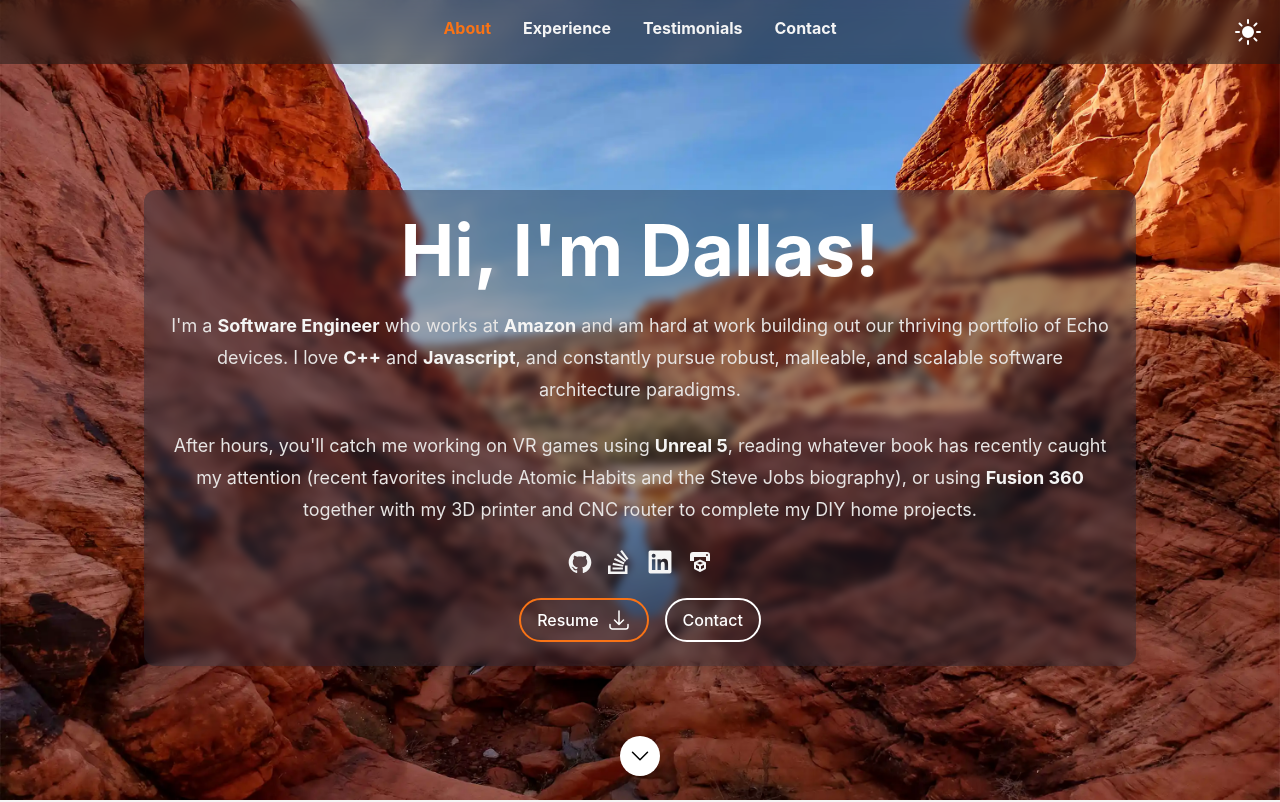
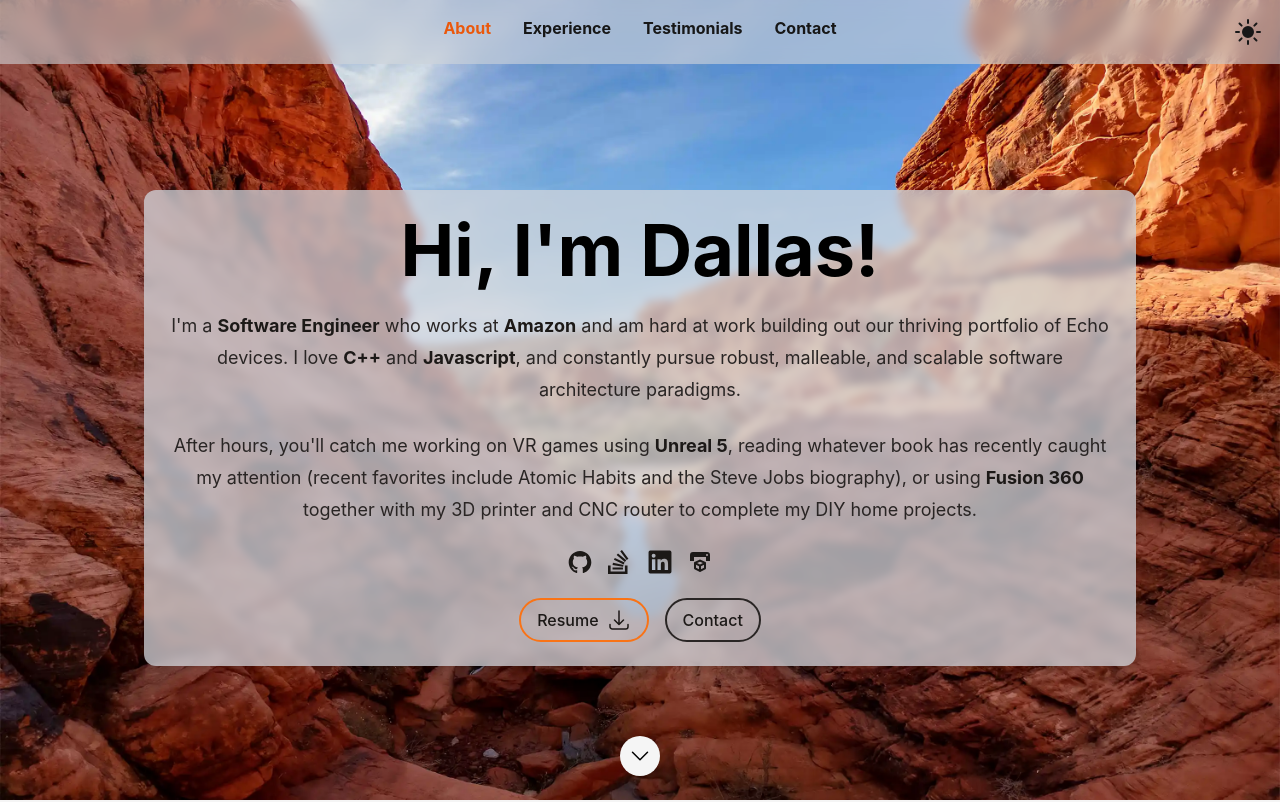
Before and after one commit to Dallas-J/react-resume, a React (Create React App) app: page / in a window 1280 px wide. Shown: the top 802 px of the page. Built offline with nearby package versions, Linux system fonts and the light colour scheme.

Commit message:
Make light mode more consistent

```diff
--- a/src/components/Sections/Header.tsx
+++ b/src/components/Sections/Header.tsx
@@ -45,11 +45,11 @@ const Header: FC = memo(() => {
 const DesktopNav: FC<{navSections: SectionIdProps[]; currentSection: SectionIdProps | null; isDark: boolean; persistDark: Function}> = memo(
   ({navSections, currentSection, isDark, persistDark}) => {
     const baseClass =
-      '-m-1.5 p-1.5 rounded-md font-bold first-letter:uppercase hover:transition-colors hover:duration-300 focus:outline-none focus-visible:ring-2 focus-visible:ring-orange-500 sm:hover:text-orange-500 text-neutral-100';
-    const activeClass = classNames(baseClass, 'text-orange-500');
-    const inactiveClass = classNames(baseClass, 'text-neutral-100');
+      '-m-1.5 p-1.5 rounded-md font-bold first-letter:uppercase hover:transition-colors hover:duration-300 focus:outline-none focus-visible:ring-2 focus-visible:ring-orange-500 sm:hover:text-orange-600 dark:sm:hover:text-orange-500 text-neutral-100';
+    const activeClass = classNames(baseClass, 'text-orange-600 dark:text-orange-500');
+    const inactiveClass = classNames(baseClass, 'text-neutral-900 dark:text-neutral-100');
     return (
-      <header className="flex-row justify-between fixed top-0 z-50 hidden w-full bg-neutral-900/50 p-4 backdrop-blur sm:flex" id={headerID}>
+      <header className="flex-row justify-between fixed top-0 z-50 hidden w-full bg-gray-300/60 dark:bg-gray-800/40 p-4 backdrop-blur sm:flex" id={headerID}>
         <div className='h-8 w-8' />
         <nav className="flex justify-center gap-x-8">
           {navSections.map(section => (
@@ -78,7 +78,7 @@ const MobileNav: FC<{navSections: SectionIdProps[]; currentSection: SectionIdPro
 
     const baseClass =
       'p-2 rounded-md first-letter:uppercase transition-colors duration-300 focus:outline-none focus-visible:ring-2 focus-visible:ring-orange-500';
-    const activeClass = classNames(baseClass, 'bg-neutral-500 dark:bg-neutral-900 text-white font-bold');
+    const activeClass = classNames(baseClass, 'bg-neutral-500 dark:bg-neutral-900 text-neutral-900 dark:text-white font-bold');
     const inactiveClass = classNames(baseClass, 'text-neutral-800 dark:text-neutral-200 font-medium hover:bg-neutral-300 dark:hover:bg-stone-600');
     return (
       <>
@@ -87,7 +87,7 @@ const MobileNav: FC<{navSections: SectionIdProps[]; currentSection: SectionIdPro
           className="fixed top-2 right-2 z-40 rounded-md bg-orange-500 p-2 ring-offset-gray-800/60 hover:bg-orange-400 focus:outline-none focus:ring-0 focus-visible:ring-2 focus-visible:ring-orange-500 focus-visible:ring-offset-2 sm:hidden"
           onClick={toggleOpen}
         >
-          <Bars3BottomRightIcon className="h-8 w-8 text-white" />
+          <Bars3BottomRightIcon className="h-8 w-8 text-neutral-900 dark:text-neutral-100" />
           <span className="sr-only">Open sidebar</span>
         </button>
         <Transition.Root as={Fragment} show={isOpen}>
@@ -150,7 +150,7 @@ const DarkModeToggle: FC<{
   isDark: boolean;
   onClick: () => void;
 }> = memo(({className, isDark, onClick}) => (
-  <button className='rounded-lg hover:transition-colors hover:duration-300 focus:outline-none text-white hover:text-orange-500' onClick={onClick}>
+  <button className='rounded-lg hover:transition-colors hover:duration-300 focus:outline-none text-neutral-900 dark:text-neutral-100 hover:text-orange-600 dark:hover:text-orange-500' onClick={onClick}>
     {isDark ?
     <MoonIcon className={classNames("h-8 w-8", className)} />
     :
--- a/src/components/Sections/Hero.tsx
+++ b/src/components/Sections/Hero.tsx
@@ -13,10 +13,10 @@ const Hero = memo(() => {
     <Section noPadding sectionId={SectionId.Hero}>
       <div className="flex min-h-screen w-full min-w-stop items-center justify-center bg-neutral-100 dark:bg-neutral-800 bg-cover bg-center bg-hero">
         <div className="max-w-screen-lg px-0 sm:px-4 pt-16 sm:pt-[72px] sm:pb-4">
-          <div className="flex flex-col items-center gap-y-6 sm:rounded-xl bg-gray-800/40 p-6 text-center shadow-lg backdrop-blur-sm">
-            <h1 className="text-4xl font-bold text-white sm:text-5xl lg:text-7xl">{name}</h1>
+          <div className="flex flex-col items-center gap-y-6 sm:rounded-xl bg-gray-300/75 dark:bg-gray-800/40 p-6 text-center shadow-lg backdrop-blur-sm">
+            <h1 className="text-4xl font-bold text-black dark:text-white sm:text-5xl lg:text-7xl">{name}</h1>
             {description}
-            <div className="flex gap-x-4 text-neutral-100">
+            <div className="flex gap-x-4 text-stone-900 dark:text-stone-100">
               <Socials />
             </div>
             <div className="flex w-full justify-center gap-x-4">
@@ -24,25 +24,25 @@ const Hero = memo(() => {
                 link ?
                 <a
                   className={classNames(
-                    'flex gap-x-2 rounded-full border-2 bg-none py-2 px-4 text-sm font-medium text-white ring-offset-gray-700/80 hover:bg-gray-700/80 focus:outline-none focus:ring-2 focus:ring-offset-2 sm:text-base',
+                    'flex gap-x-2 rounded-full border-2 bg-none py-2 px-4 text-sm font-medium text-stone-900 dark:text-stone-100 ring-offset-gray-700/80 hover:bg-gray-100/80 dark:hover:bg-gray-700/80 focus:outline-none focus:ring-2 focus:ring-offset-2 sm:text-base',
                     primary ? 'border-orange-500 ring-orange-500' : 'border-white ring-white',
                   )}
                   href={href}
                   key={text}>
                   {text}
-                  {Icon && <Icon className="h-5 w-5 text-white sm:h-6 sm:w-6" />}
+                  {Icon && <Icon className="h-5 w-5 sm:h-6 sm:w-6" />}
                 </a>
                 :
                 <div
                   className={classNames(
-                    'flex gap-x-2 rounded-full border-2 bg-none py-2 px-4 text-sm font-medium text-white ring-offset-gray-700/80 hover:bg-gray-700/80 focus:outline-none focus:ring-2 focus:ring-offset-2 sm:text-base hover:cursor-pointer',
-                    primary ? 'border-orange-500 ring-orange-500' : 'border-white ring-white',
+                    'flex gap-x-2 rounded-full border-2 bg-none py-2 px-4 text-sm font-medium text-stone-900 dark:text-stone-100 ring-offset-gray-700/80 hover:bg-gray-100/80 dark:hover:bg-gray-700/80 focus:outline-none focus:ring-2 focus:ring-offset-2 sm:text-base hover:cursor-pointer',
+                    primary ? 'border-orange-500 ring-orange-500' : 'border-stone-800 ring-stone-800 dark:border-white dark:ring-white',
                   )}
                   onClick={() => document.getElementById(href)?.scrollIntoView({ behavior: 'smooth' })}
                   key={text}
                 >
                   {text}
-                  {Icon && <Icon className="h-5 w-5 text-white sm:h-6 sm:w-6" />}
+                  {Icon && <Icon className="h-5 w-5 sm:h-6 sm:w-6" />}
                 </div>
               ))}
             </div>
@@ -50,10 +50,10 @@ const Hero = memo(() => {
         </div>
         <div className="invisible tall:visible absolute min-w-stop inset-x-0 bottom-6 flex justify-center">
           <div
-            className="rounded-full bg-white p-1 ring-white ring-offset-2 ring-offset-gray-700/80 focus:outline-none focus:ring-2 sm:p-2 hover:cursor-pointer"
+            className="rounded-full bg-neutral-100 dark:bg-neutral-800 p-1 ring-white ring-offset-2 ring-offset-gray-700/80 focus:outline-none focus:ring-2 sm:p-2 hover:cursor-pointer"
             onClick={() => document.getElementById(SectionId.About)?.scrollIntoView({ behavior: 'smooth' })}
           >
-            <ChevronDownIcon className="h-8 w-8 bg-transparent sm:h-6 sm:w-6" />
+            <ChevronDownIcon className="h-8 w-8 bg-transparent sm:h-6 sm:w-6 text-black dark:text-white" />
           </div>
         </div>
       </div>
--- a/src/components/Sections/Testimonials.tsx
+++ b/src/components/Sections/Testimonials.tsx
@@ -88,7 +88,7 @@ const TestimonialSection: FC<{testimonials: TestimonialProps[]}> = memo(({testim
 
   return (
     <div className="w-full max-w-screen-md px-4 lg:px-0">
-      <div className="flex flex-col items-center gap-y-6 rounded-xl bg-gray-800/60 p-6 shadow-lg">
+      <div className="flex flex-col items-center gap-y-6 rounded-xl bg-gray-300/70 dark:bg-gray-800/40 p-6 backdrop-blur shadow-lg">
         <div
           className="scrollbar-hide flex w-full snap-x snap-mandatory gap-x-6 overflow-x-auto scroll-smooth"
           onScroll={handleScroll}
@@ -106,7 +106,7 @@ const TestimonialSection: FC<{testimonials: TestimonialProps[]}> = memo(({testim
             return (
               <button
                 className={classNames(
-                  'h-3 w-3 rounded-full bg-gray-300 transition-all duration-500 sm:h-4 sm:w-4',
+                  'h-3 w-3 rounded-full bg-gray-800 dark:bg-gray-300 transition-all duration-500 sm:h-4 sm:w-4',
                   isActive ? 'scale-100 opacity-100' : 'scale-75 opacity-60',
                 )}
                 disabled={isActive}
@@ -129,17 +129,17 @@ const Testimonial: FC<{testimonial: TestimonialProps; isActive: boolean}> = memo
       )}>
       {image ? (
         <div className="relative h-14 w-14 shrink-0 sm:h-16 sm:w-16">
-          <QuoteIcon className="absolute -top-2 -left-2 h-4 w-4 stroke-black text-white" />
+          <QuoteIcon className="absolute -top-2 -left-2 h-4 w-4 stroke-black text-black dark:text-white" />
           <a href={link} target='_blank' rel='noreferrer'>
             <img className="h-full w-full rounded-full" src={image} alt="Referrer headshot" />
           </a>
         </div>
       ) : (
-        <QuoteIcon className="h-5 w-5 shrink-0 text-white sm:h-8 sm:w-8" />
+        <QuoteIcon className="h-5 w-5 shrink-0 text-black dark:text-white sm:h-8 sm:w-8" />
       )}
       <div className="flex flex-col gap-y-4">
-        <p className="prose prose-sm font-medium italic text-white sm:prose-base">{text}</p>
-        <p className="text-xs italic text-white sm:text-sm md:text-base lg:text-lg">— {name}, {position}</p>
+        <p className="prose prose-sm font-medium italic text-stone-800 dark:text-white sm:prose-base">{text}</p>
+        <p className="text-xs italic text-black dark:text-white sm:text-sm md:text-base lg:text-lg">— {name}, {position}</p>
       </div>
     </div>
 ));
--- a/src/data/data.tsx
+++ b/src/data/data.tsx
@@ -72,15 +72,15 @@ export const heroData: Hero = {
   name: `Hi, I'm Dallas!`,
   description: (
     <>
-      <p className="prose-sm text-stone-200 sm:prose-base lg:prose-lg">
-        I'm a <strong className="text-stone-100">Software Engineer</strong> who works
-        at <strong className="text-stone-100">Amazon</strong> and am hard at work building out our thriving portfolio of
-        Echo devices. I love <strong className="text-stone-100">C++</strong> and <strong className="text-stone-100">Javascript</strong>, and constantly pursue robust, malleable, and scalable software architecture paradigms.
+      <p className="prose-sm text-stone-800 dark:text-stone-200 sm:prose-base lg:prose-lg">
+        I'm a <strong className="text-stone-900 dark:text-stone-100">Software Engineer</strong> who works
+        at <strong className="text-stone-900 dark:text-stone-100">Amazon</strong> and am hard at work building out our thriving portfolio of
+        Echo devices. I love <strong className="text-stone-900 dark:text-stone-100">C++</strong> and <strong className="text-stone-900 dark:text-stone-100">Javascript</strong>, and constantly pursue robust, malleable, and scalable software architecture paradigms.
       </p>
-      <p className="prose-sm text-stone-200 sm:prose-base lg:prose-lg">
-        After hours, you'll catch me working on VR games using <strong className="text-stone-100">Unreal 5</strong>,
+      <p className="prose-sm text-stone-800 dark:text-stone-200 sm:prose-base lg:prose-lg">
+        After hours, you'll catch me working on VR games using <strong className="text-stone-900 dark:text-stone-100">Unreal 5</strong>,
         reading whatever book has recently caught my attention (recent favorites include Atomic Habits and
-        the Steve Jobs biography), or using <strong className="text-stone-100">Fusion 360</strong> together
+        the Steve Jobs biography), or using <strong className="text-stone-900 dark:text-stone-100">Fusion 360</strong> together
         with my 3D printer and CNC router to complete my DIY home projects.
       </p>
     </>
```
